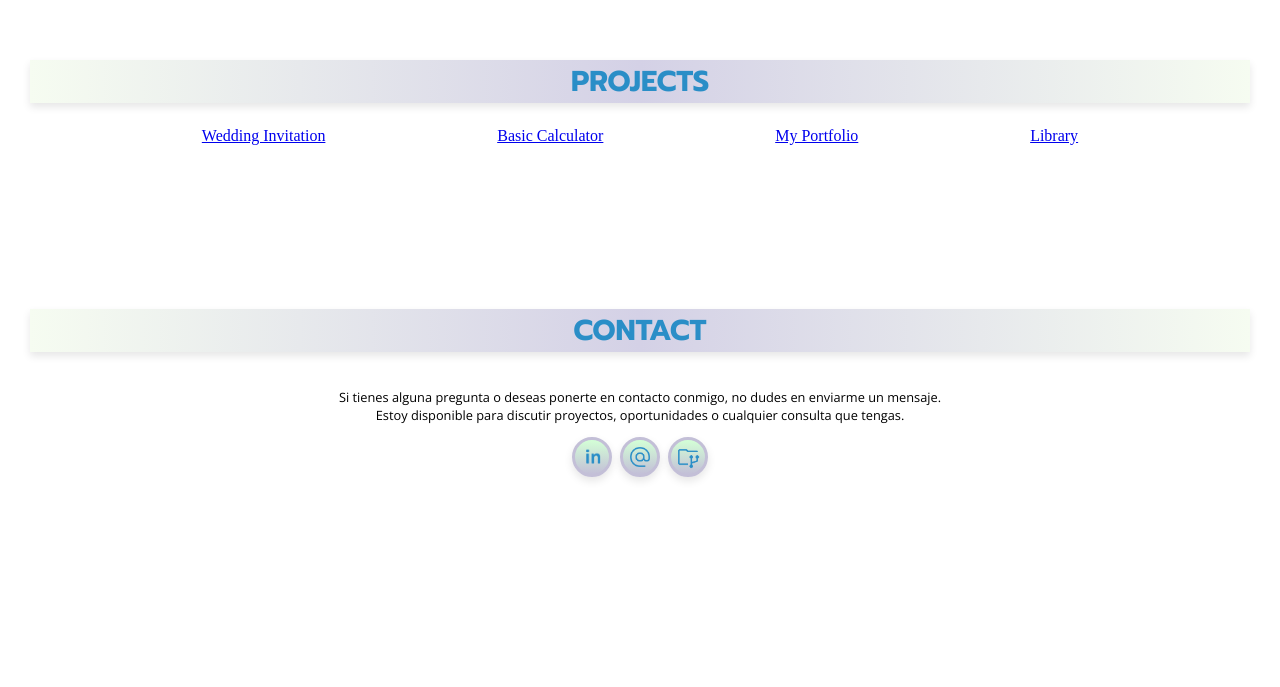
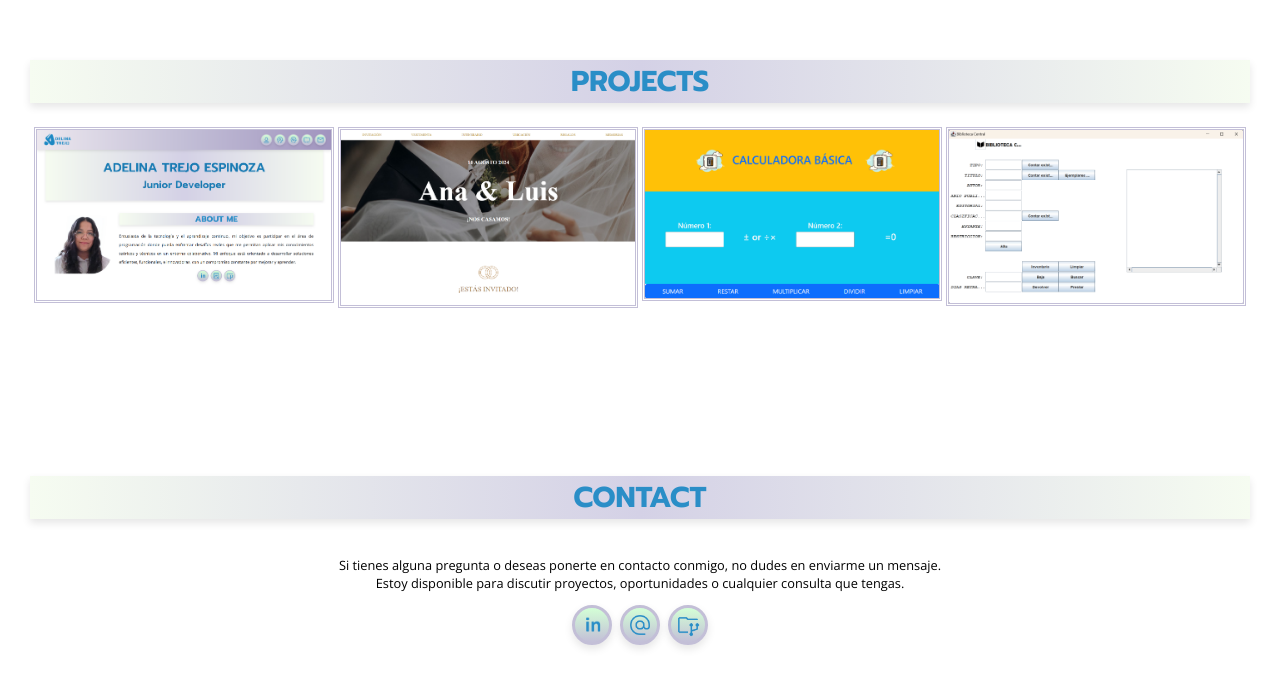
Before and after one commit to Adelina-Tr/PRACTICAS-DEV, a plain HTML site: page index.html in a window 1280 px wide. Shown: the part 1712-2399 px from the top of the page. Before the commit the page ends 2263 px from the top, so only its background shows below. Drawn offline with nearby package versions, Linux system fonts and the light colour scheme; a web font is replaced by a local one.

Commit message:
projects section images

```diff
--- a/index.html
+++ b/index.html
@@ -118,10 +118,18 @@
     <section id="projects">
         <h2 class="title">PROJECTS</h2>
         <div id="links-projects">
-            <a href="https://adelina-tr.github.io/Project-MD-WeddingInvitation/">Wedding Invitation</a>
-            <a href="https://adelina-tr.github.io/Project-MD-BasicCalculator/">Basic Calculator</a>
-            <a href="https://adelina-tr.github.io/Project-DEVF-MyPortfolio/">My Portfolio</a>
-            <a href="https://github.com/Adelina-Tr/Project-ITAM-Library">Library</a>
+            <a href="https://adelina-tr.github.io/Project-DEVF-MyPortfolio/" title="My Portfolio">
+                <img src=".\img\portfolio.png" alt="Portfolio">
+            </a>
+            <a href="https://adelina-tr.github.io/Project-MD-WeddingInvitation/" title="Wedding Invitation">
+                <img src=".\img\invitation.png" alt="Invitation">
+            </a>
+            <a href="https://adelina-tr.github.io/Project-MD-BasicCalculator/" title="Basic Calculator">
+                <img src=".\img\calculator.png" alt="Calculator">
+            </a>
+            <a href="https://github.com/Adelina-Tr/Project-ITAM-Library" title="Library">
+                <img src=".\img\library.png" alt="Library">
+            </a>
         </div>
     </section>
     <section id="contact">
--- a/styles.css
+++ b/styles.css
@@ -183,6 +183,11 @@ h3{
     text-align: left;
     line-height: 6vh;
 }
+#links-projects img{
+    width: 300px;
+    border-style: double;
+    border-color: #C3BFD7;
+}
 .contact-text{
     font-family: "Open Sans", serif;
     font-optical-sizing: auto;
```
Also changed, not shown: img/calculator.png (added), img/invitation.png (renamed from img/w-invitation.png), img/library.png (added), img/portfolio.png (added).
